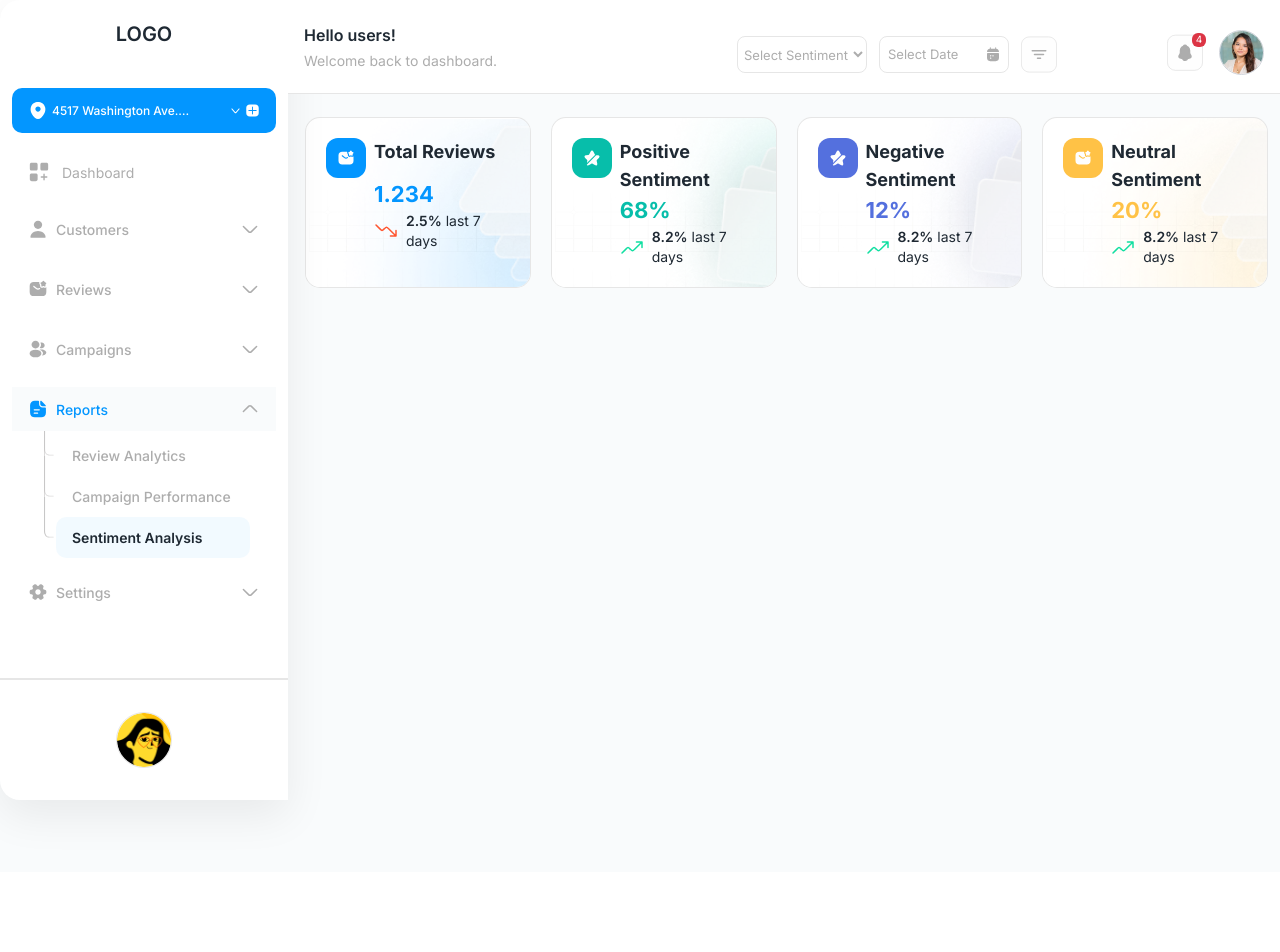
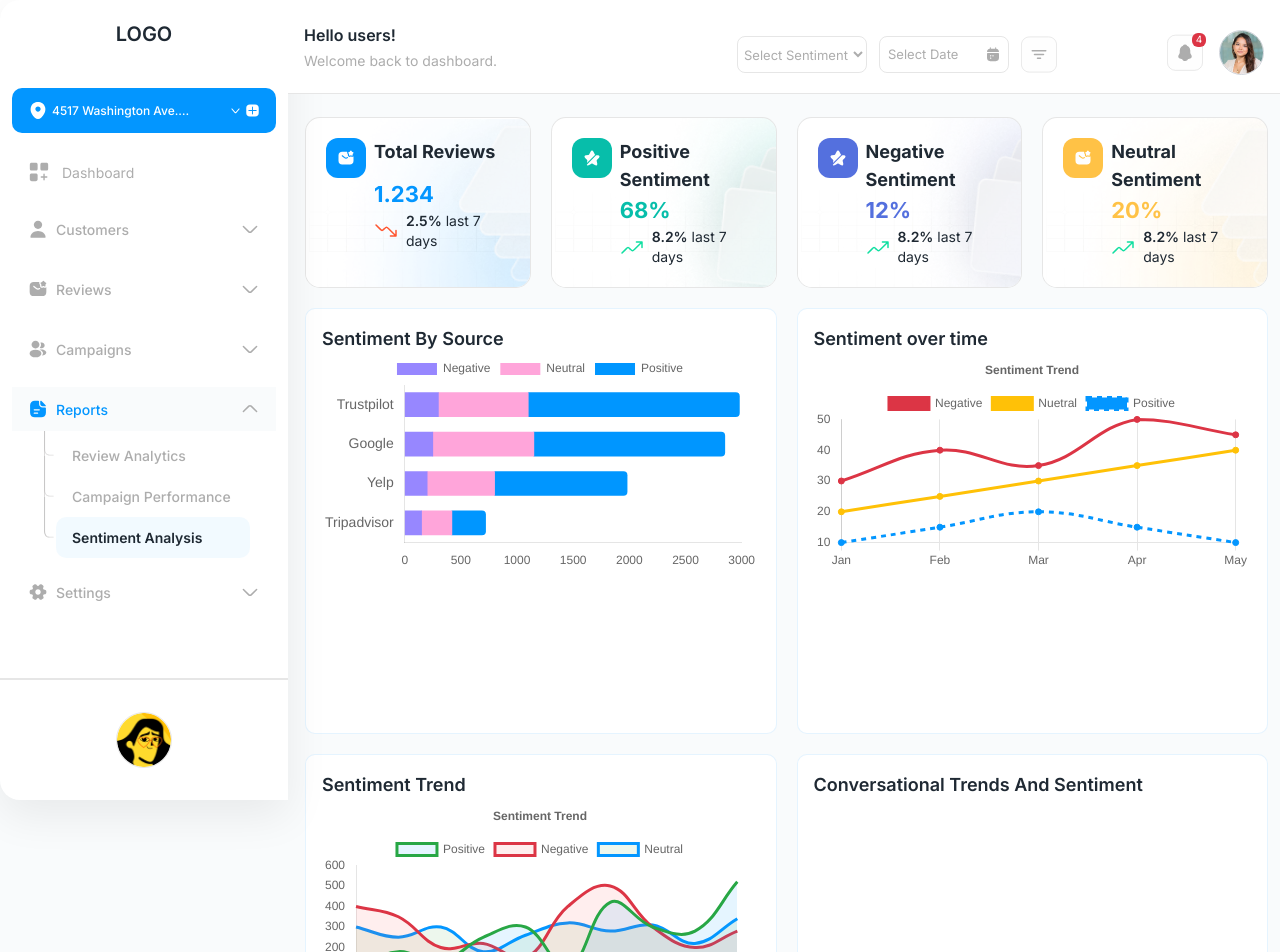
Before and after one commit to sumithub/rs-web-develop, a Next.js app: page /sentiment-analysis in a window 1280 px wide. Shown: the top 952 px of the page. Before the commit the page ends 872 px from the top, so only its background shows below. Built offline with nearby package versions, Linux system fonts and the light colour scheme.

Commit message:
sentiment-analysis

```diff
--- a/src/app/sentiment-analysis/page.js
+++ b/src/app/sentiment-analysis/page.js
@@ -3,6 +3,11 @@ import AdminLayout from "../../components/AdminLayout";
 import DashboardCard from "../../components/DashboardCard";
 import DatePicker from "../../components/form/DatePicker";
 import Select from "../../components/form/Select";
+import Wordcloud from "../../components/charts/WordCloudChart";
+import SentimentBySourceChart from "../../components/charts/SentimentBySourceChart";
+import DashboardChart from "../../components/DashboardChart";
+import DashboardLineChart from "../../components/charts/DashboardLineChart";
+import SentimentTrendChart from "../../components/charts/SentimentTrendChart";
 
 export default function SentimentAnalysis() {
     return (
@@ -24,16 +29,27 @@ export default function SentimentAnalysis() {
                 <div className="bg-light min-h-[calc(100dvh_-_85px)]">
                     <div className="grid grid-cols-4 gap-5">
                         <DashboardCard title="total reviews" count="1.234" img="/images/sms-star.svg" bgClass="bg-primary" textColor="text-primary" icon="/images/course-up.svg" percentage="2.5%" bgImage="bg-[url('/images/total.png')]" />
-
                         <DashboardCard title="Positive Sentiment" count="68%" img="/images/star1.svg" bgClass="bg-success-light" textColor="text-success-light" icon="/images/course-up1.svg" percentage="8.2%" bgImage="bg-[url('/images/average.png')]" />
-
                         <DashboardCard title="Negative Sentiment" count="12%" img="/images/star1.svg" bgClass="bg-custom-purple" textColor="text-custom-purple" icon="/images/course-up1.svg" percentage="8.2%" bgImage="bg-[url('/images/review.png')]" />
-
                         <DashboardCard title="Neutral Sentiment" count="20%" img="/images/sms-star.svg" bgClass="bg-custom-yellow" textColor="text-custom-yellow!" icon="/images/course-up1.svg" percentage="8.2%" bgImage="bg-[url('/images/active.png')]" />
-
+                    </div>
+                    <div>
+                        <div className="grid grid-cols-2 gap-5 mt-5 items-start">
+                            <DashboardChart title="Sentiment By Source" class_="my-5">
+                                <SentimentBySourceChart />
+                            </DashboardChart>
+                            <DashboardChart title="Sentiment over time" >
+                                <DashboardLineChart />
+                            </DashboardChart>
+                            <DashboardChart title="Sentiment Trend" >
+                                <SentimentTrendChart />
+                            </DashboardChart>
+                            <DashboardChart title="Conversational Trends And Sentiment" >
+                                <Wordcloud />
+                            </DashboardChart>
+                        </div>
                     </div>
                 </div>
-
 
             </AdminLayout>
         </div>
--- /dev/null
+++ b/src/components/charts/SentimentBySourceChart.js
@@ -0,0 +1,78 @@
+'use client';
+
+import { Bar } from 'react-chartjs-2';
+import {
+    Chart as ChartJS,
+    CategoryScale,
+    LinearScale,
+    BarElement,
+    Title,
+    Tooltip,
+    Legend,
+} from 'chart.js';
+
+ChartJS.register(CategoryScale, LinearScale, BarElement, Title, Tooltip, Legend);
+
+const labels = ['Trustpilot', 'Google', 'Yelp', 'Tripadvisor'];
+
+// Data format: [Negative, Neutral, Positive]
+const sentimentData = [
+    [300, 800, 1880],   // Trustpilot
+    [250, 900, 1700],   // Google
+    [200, 600, 1180],   // Yelp
+    [150, 270, 300],    // Tripadvisor
+];
+
+const backgroundColors = ['#9787FF', '#FFA5DA', '#0096FF']; // Purple, Pink, Blue
+
+const data = {
+    labels,
+    datasets: [0, 1, 2].map(i => ({
+        label: ['Negative', 'Neutral', 'Positive'][i],
+        data: sentimentData.map(row => row[i]),
+        backgroundColor: backgroundColors[i],
+        barThickness: 24,
+        borderRadius: 4,
+    })),
+};
+
+const options = {
+    indexAxis: 'y',
+    responsive: true,
+    plugins: {
+        legend: {
+            display: true,
+        },
+        tooltip: {
+            callbacks: {
+                label: (ctx) => `${ctx.dataset.label}: ${ctx.raw}`,
+            },
+        },
+    },
+    scales: {
+        x: {
+            stacked: true,
+            grid: { display: false },
+            ticks: {
+                callback: (val) => `${val}`,
+            },
+        },
+        y: {
+            grid: { display: false },
+            stacked: true,
+            ticks: {
+                font: {
+                    size: 14,
+                },
+            },
+        },
+    },
+};
+
+export default function SentimentBySourceChart() {
+    return (
+        <div style={{ width: '100%', maxWidth: 800, margin: 'auto' }}>
+            <Bar data={data} options={options} />
+        </div>
+    );
+}
--- /dev/null
+++ b/src/components/charts/SentimentTrendChart.js
@@ -0,0 +1,95 @@
+'use client';
+
+import {
+    Chart as ChartJS,
+    LineElement,
+    PointElement,
+    CategoryScale,
+    LinearScale,
+    Filler,
+    Tooltip,
+    Legend,
+} from 'chart.js';
+import { Line } from 'react-chartjs-2';
+
+ChartJS.register(
+    LineElement,
+    PointElement,
+    CategoryScale,
+    LinearScale,
+    Filler,
+    Tooltip,
+    Legend
+);
+
+const labels = [
+    '1 Mar', '5 Mar', '10 Mar', '15 Mar', '18 Mar', '28 Mar',
+    '1 Apr', '10 Apr', '18 Apr', '22 Apr',
+];
+
+const data = {
+    labels,
+    datasets: [
+        {
+            label: 'Positive',
+            data: [100, 180, 130, 250, 300, 100, 420, 300, 280, 520],
+            borderColor: '#28A745',
+            backgroundColor: 'rgba(0, 153, 255, 0.1)',
+            fill: true,
+            tension: 0.4,
+            pointRadius: 0,
+        },
+        {
+            label: 'Negative',
+            data: [400, 350, 200, 220, 150, 400, 500, 300, 200, 280],
+            borderColor: '#DC3545',
+            backgroundColor: 'rgba(255, 91, 91, 0.1)',
+            fill: true,
+            tension: 0.4,
+            pointRadius: 0,
+        },
+        {
+            label: 'Neutral',
+            data: [300, 250, 300, 180, 260, 320, 280, 310, 220, 340],
+            borderColor: '#0396FF',
+            backgroundColor: 'rgba(76, 175, 80, 0.1)',
+            fill: true,
+            tension: 0.4,
+            pointRadius: 0,
+        },
+    ],
+};
+
+const options = {
+    responsive: true,
+    plugins: {
+        legend: {
+            position: 'top',
+        },
+        title: {
+            display: true,
+            text: 'Sentiment Trend',
+        },
+    },
+    scales: {
+        x: {
+            grid: {
+                display: false
+            },
+        },
+        y: {
+            grid: {
+                display: false
+            },
+            beginAtZero: true,
+        },
+    },
+};
+
+export default function SentimentTrendChart() {
+    return (
+        <div style={{ width: '100%', maxWidth: 900, margin: 'auto' }}>
+            <Line data={data} options={options} />
+        </div>
+    );
+}
--- /dev/null
+++ b/src/components/charts/WordCloudChart.js
@@ -0,0 +1,14 @@
+'use client';
+
+const options = {
+    rotations: 0,
+    fontSizes: [10, 60],
+    colors: ['#007bff', '#28a745', '#dc3545'], // blue, green, red
+};
+
+export default function WordCloudChart() {
+    return (
+        <div style={{ height: 300, width: '100%', margin: 'auto' }}>
+        </div>
+    );
+}
```
